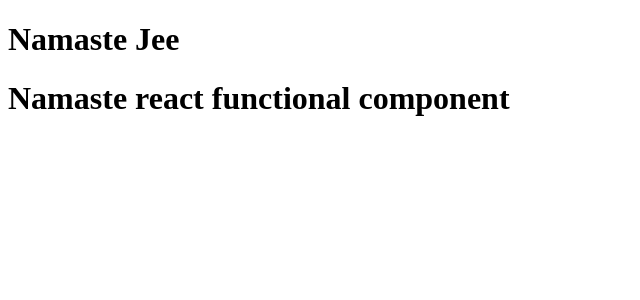
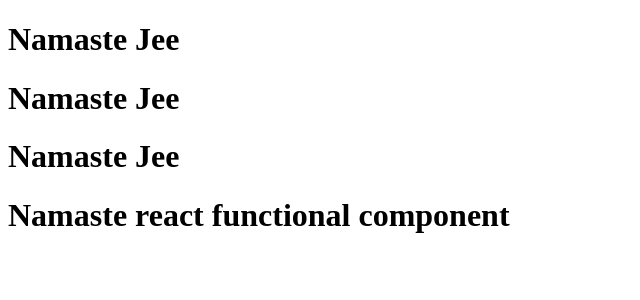
Before and after one commit to SonamAgarwal1/Yummy-Tummy-Food-ordering, a React (Vite) app: page / in a window 1280 px wide. Shown: the top 300 px of the page, without its empty margins (0-640 px from the left). Built offline with nearby package versions, Linux system fonts and the light colour scheme.

Commit message:
3 different way of calling component inside another

```diff
--- a/App.js
+++ b/App.js
@@ -11,9 +11,12 @@ const Jsxheading = () => (
 
 //Component compositioning- using one component within another
 const HeadingComponent = () => {
+  //Line 17, 18 and 19 is the same way of calling component inside another component
   return (
     <div className="heading">
       <Jsxheading />
+      <Jsxheading></Jsxheading>
+      {Jsxheading()}
       <h1>Namaste react functional component</h1>
     </div>
   );
```
